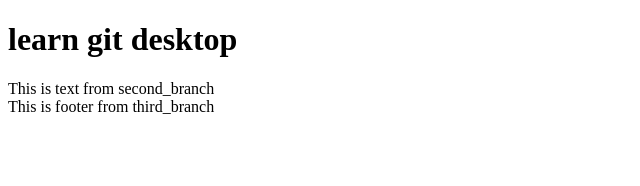
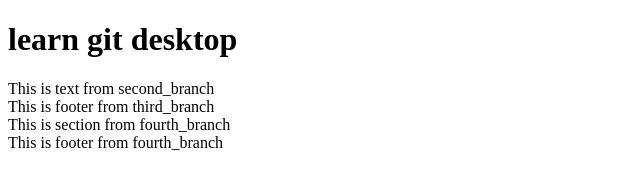
Before and after one commit to frankthanadorn/Git-desktop, a plain HTML site: page index.html in a window 1280 px wide. Shown: the whole page, without its empty margins (0-640 px from the left). Drawn offline with Linux system fonts and the light colour scheme.

Commit message:
add section and footer
add section and footer in fourth branch

```diff
--- a/index.html
+++ b/index.html
@@ -14,6 +14,12 @@
     <footer>
         This is footer from third_branch
     </footer>
+    <section>
+        This is section from fourth_branch
+    </section>
+    <footer>
+        This is footer from fourth_branch
+    </footer>
 </body>
 
 </html>
```
